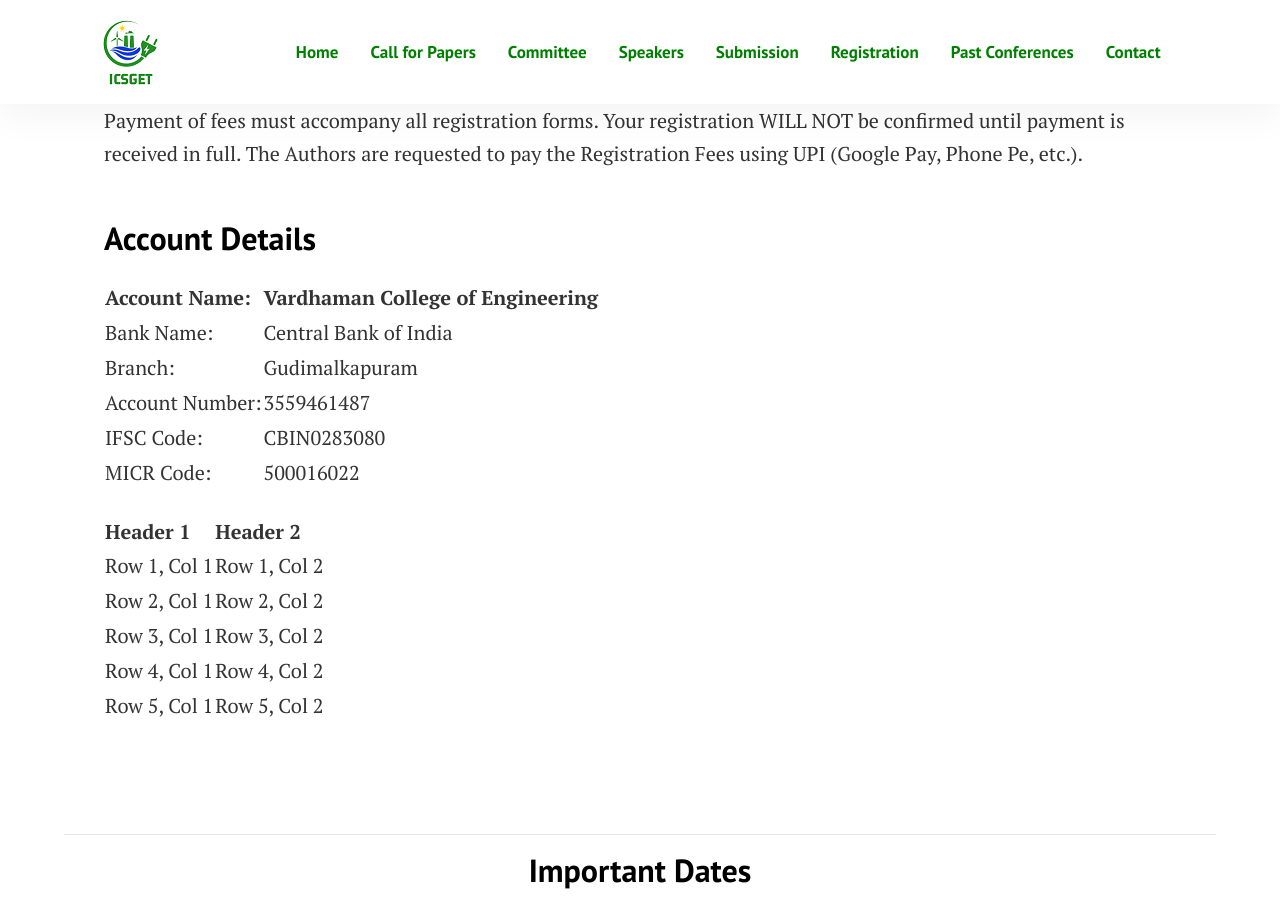
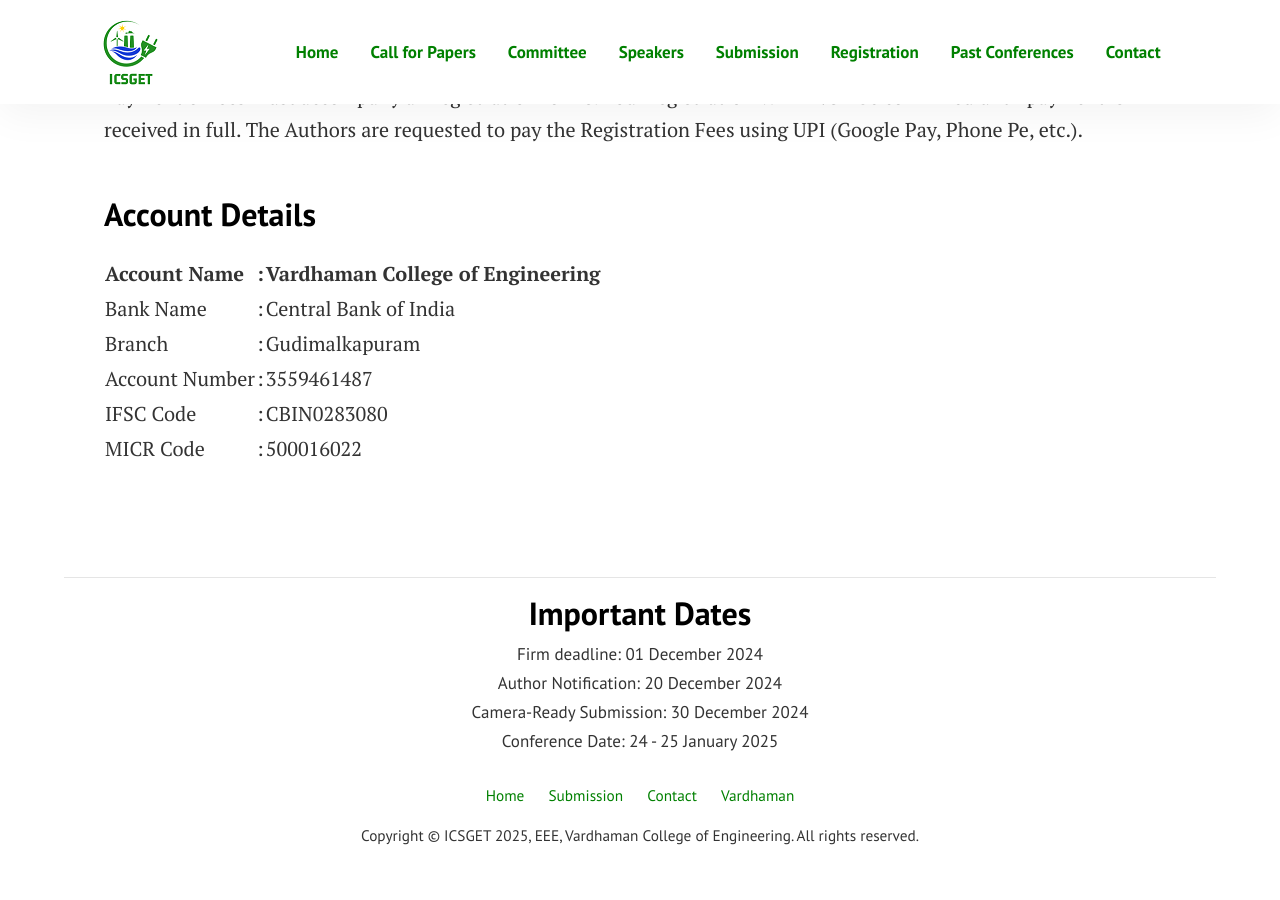
Before and after one commit to sravivarmanvce/temp, a Jekyll site: the page built from pages/registration.md, in a window 1280 px wide and 900 px high, scrolled down 629 px. Built offline with Jekyll 4.4.1, drawn with Linux system fonts in a browser that asks for light colours; after the commit the page ends 1507 px from its top, so only the background shows below that.

Commit message:
Update registration.md

```diff
--- a/pages/registration.md
+++ b/pages/registration.md
@@ -5,7 +5,7 @@ permalink: "/registration/"
 image: assets/images/banner-alt.png
 ---
 
-<table border="1" style="width:75%">
+<table border="1" align="center" style="margin: 0px auto; width:75%">
   <tr>
     <th>Type of Author</th>
     <th>Indian Authors</th>
@@ -28,20 +28,10 @@ Payment of fees must accompany all registration forms. Your registration WILL NO
 
 ## Account Details
 
-| Account Name: | Vardhaman College of Engineering |
-| ------------- | -------------------------------- |
-| Bank Name: | Central Bank of India |
-| Branch: | Gudimalkapuram |
-| Account Number: | 3559461487 |
-| IFSC Code: | CBIN0283080 |
-| MICR Code: | 500016022 |
-
-
-
-| Header 1 | Header 2 |
-|----------|----------|
-| Row 1, Col 1 | Row 1, Col 2 |
-| Row 2, Col 1 | Row 2, Col 2 |
-| Row 3, Col 1 | Row 3, Col 2 |
-| Row 4, Col 1 | Row 4, Col 2 |
-| Row 5, Col 1 | Row 5, Col 2 |
+| Account Name | : | Vardhaman College of Engineering |
+| ------------- | ---- | -------------------------------- |
+| Bank Name | : | Central Bank of India |
+| Branch | : | Gudimalkapuram |
+| Account Number | : | 3559461487 |
+| IFSC Code | : | CBIN0283080 |
+| MICR Code | : | 500016022 |
```
